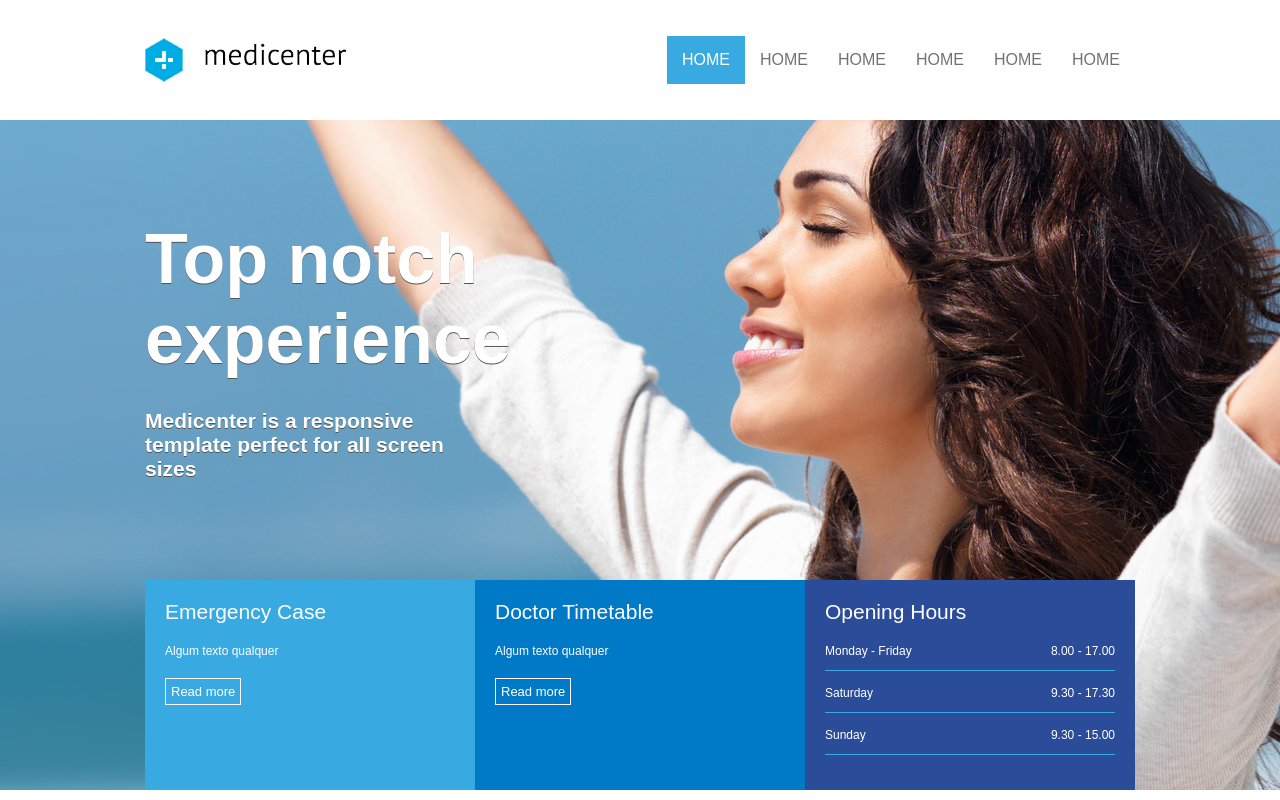
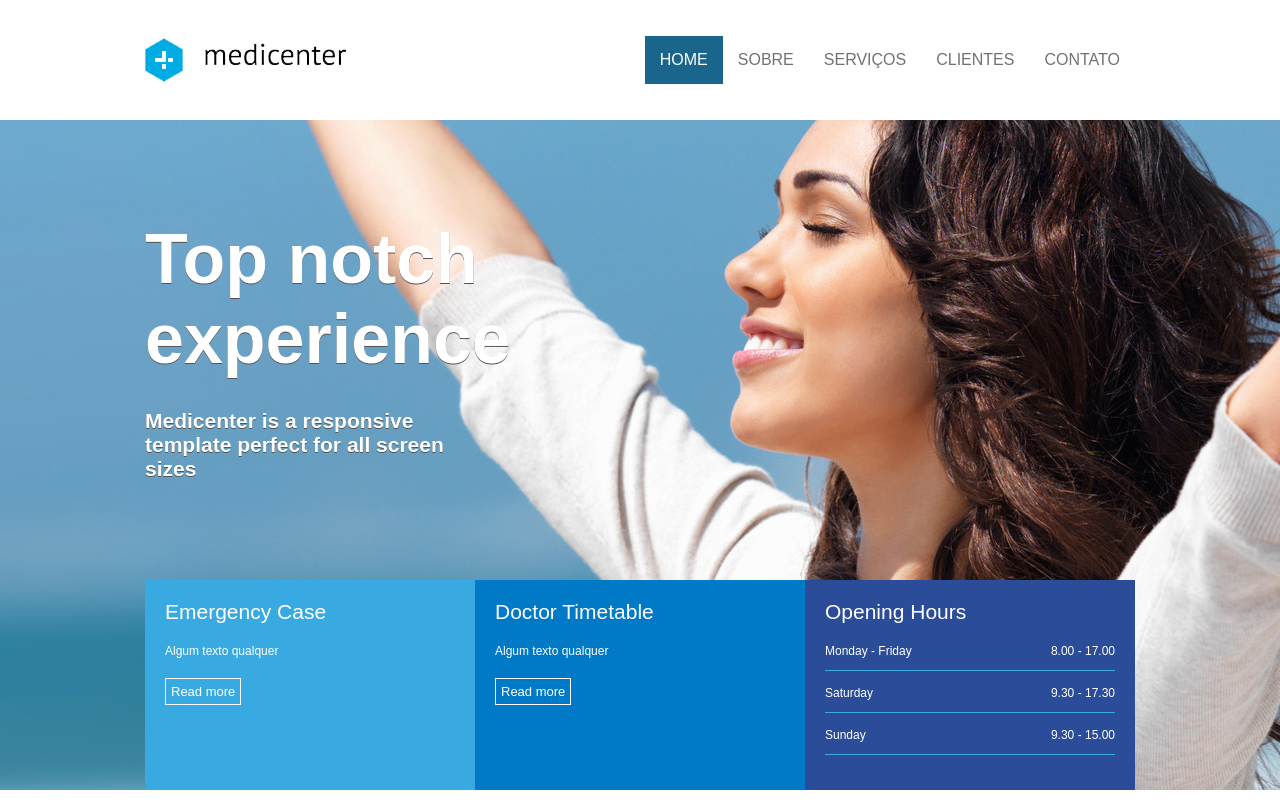
Before and after one commit to alissonwelder/medicenter, a plain HTML site: page index.html in a window 1280 px wide. Shown: the top 800 px of the page. Drawn offline with Linux system fonts and the light colour scheme.

Commit message:
Atualização

```diff
--- a/assets/css/template.css
+++ b/assets/css/template.css
@@ -49,7 +49,7 @@ nav a {
 }
 nav .active a,
 nav a:hover{
-	background-color:#39AAE1;
+	background-color:rgb(25, 101, 139);
 	color:#FFFFFF;
 }
 
--- a/index.html
+++ b/index.html
@@ -34,11 +34,10 @@
 						</div>
 						<ul>
 							<li class="active"><a href="">HOME</li></a>
-							<li><a href="">HOME</li></a>
-							<li><a href="">HOME</li></a>
-							<li><a href="">HOME</li></a>
-							<li><a href="">HOME</li></a>
-							<li><a href="">HOME</li></a>
+							<li><a href="">Sobre</li></a>
+							<li><a href="">Serviços</li></a>
+							<li><a href="">Clientes</li></a>
+							<li><a href="">Contato</li></a>
 						</ul>
 					</nav>
 				</div>
@@ -258,7 +257,7 @@
 				</div>
 			</div>
 			<div class="footer_copy">
-				Copyright - Todos os direitos reservados
+				Copyright &#169; By <a= "http://wwww.facebook.com/alissonwelder"> Alisson Welder
 			</div>
 
 		</div>
```
